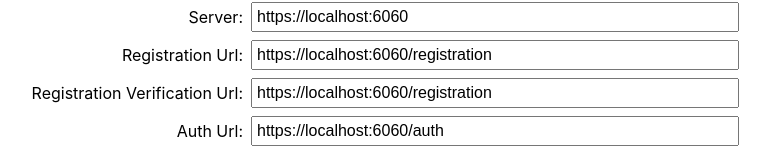
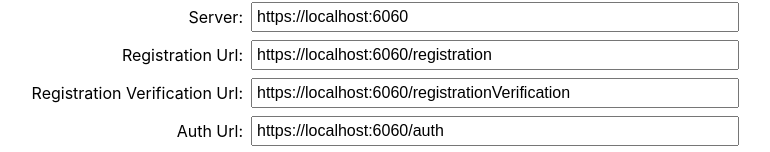
Before and after one commit to phoa/u2ftest, a React (Create React App) app in the folder client/: page / in a window 1280 px wide. Shown: the part 114-266 px from the top of the page, without its empty margins (393-1163 px from the left). Built offline with nearby package versions, Linux system fonts and the light colour scheme.

Commit message:
fix default url

```diff
--- a/client/src/App.js
+++ b/client/src/App.js
@@ -398,7 +398,8 @@ class App extends Component {
     this.state = {
       serverAddress: 'https://localhost:6060',
       registrationUrl: 'https://localhost:6060/registration',
-      registrationVerificationUrl: 'https://localhost:6060/registration',
+      registrationVerificationUrl:
+        'https://localhost:6060/registrationVerification',
       authUrl: 'https://localhost:6060/auth',
       authVerificationUrl: 'https://localhost:6060/authVerification'
     };
```
